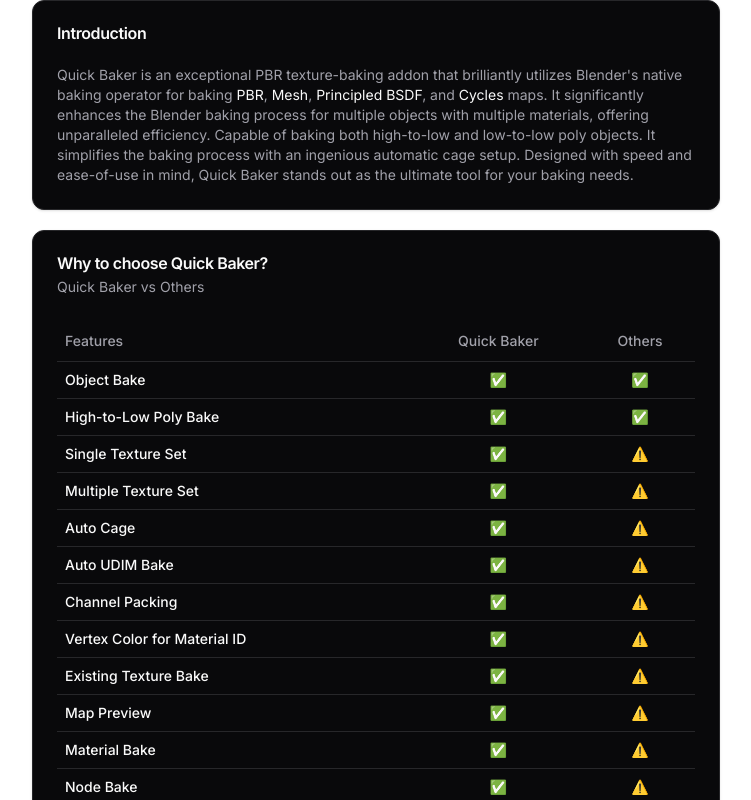
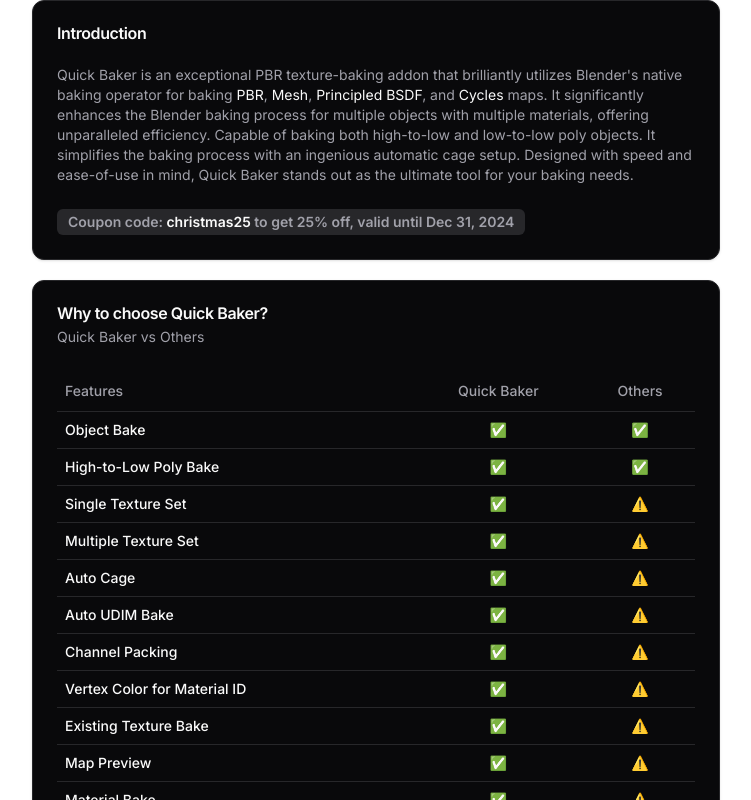
Before and after one commit to B3dHub/addons, a Next.js app: page /quick-baker in a window 1280 px wide. Shown: the top 800 px of the page, without its empty margins (264-1015 px from the left). Built offline with nearby package versions, Linux system fonts and the light colour scheme.

Commit message:
Update coupon.tsx

```diff
--- a/components/coupon.tsx
+++ b/components/coupon.tsx
@@ -7,7 +7,8 @@
     <div className="flex gap-2 flex-col sm:flex-row">
       <Badge variant={"secondary"}>
         <CardDescription>
-          Coupon code: <span>discount10</span> to get 10% off
+          Coupon code: <span>christmas25</span> to get 25% off, valid until Dec
+          31, 2024
         </CardDescription>
       </Badge>
       {/* <Badge variant={"secondary"}>
@@ -19,4 +20,4 @@
   );
 }
 
-export const showCoupon = false;
+export const showCoupon = true;
```
